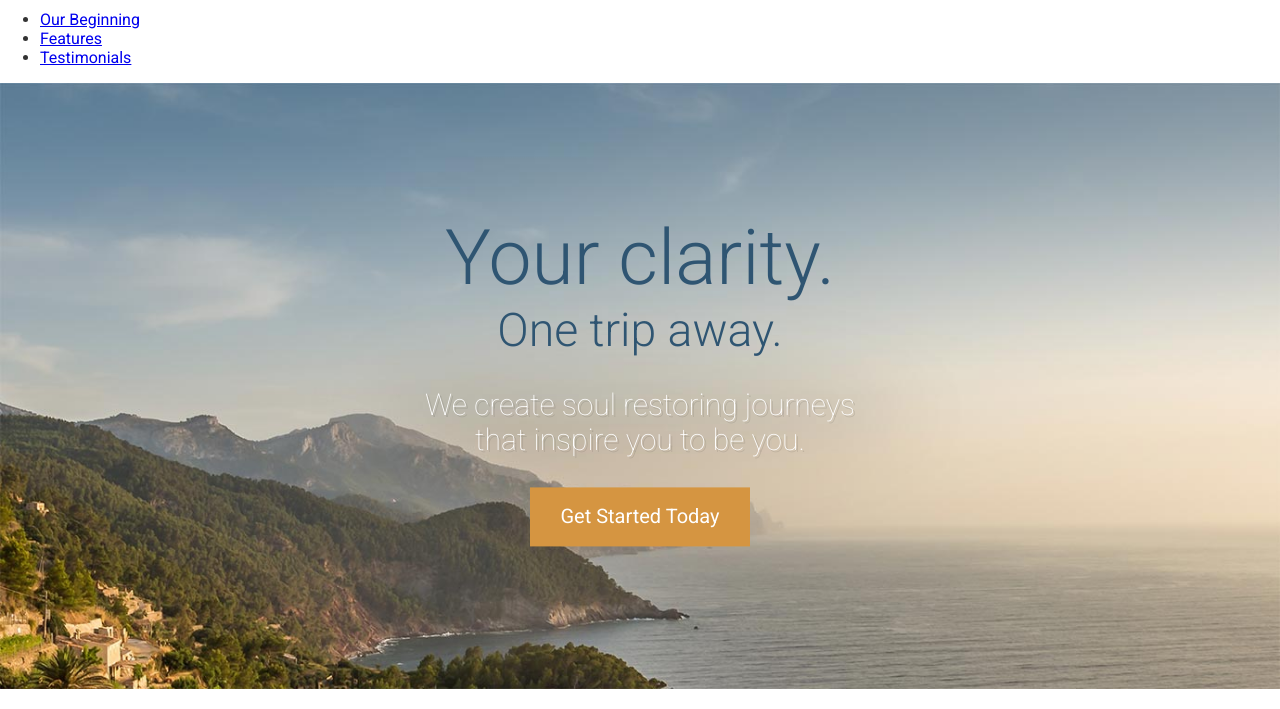
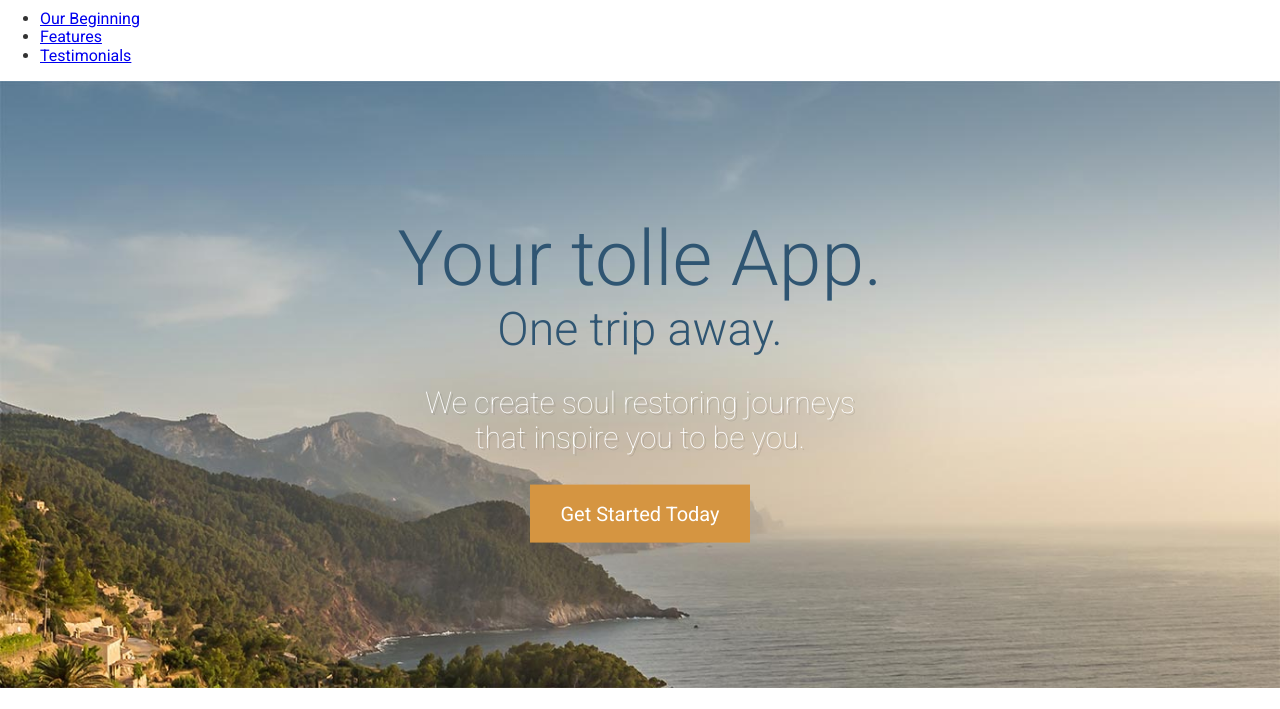
Before and after one commit to uvenil/ultra-text, a website: page app/index.html in a window 1280 px wide. Shown: the part 82-791 px from the top of the page. Drawn offline with Linux system fonts and the light colour scheme.

```diff
--- a/app/index.html
+++ b/app/index.html
@@ -34,7 +34,7 @@
     </picture>
 
     <div class="large-hero__text-content">
-      <h1 class="large-hero__title">Your clarity.</h1>
+      <h1 class="large-hero__title">Your tolle App.</h1>
       <h2 class="large-hero__subtitle">One trip away.</h2>
       <p class="large-hero__description">We create soul restoring journeys that inspire you to be you.</p>
       <p><a href="#" class="btn btn--orange btn--large">Get Started Today</a></p>
--- a/app/temp/styles/styles.css
+++ b/app/temp/styles/styles.css
@@ -2,13 +2,15 @@
 
 /**
  * 1. Change the default font family in all browsers (opinionated).
- * 2. Prevent adjustments of font size after orientation changes in IE and iOS.
+ * 2. Correct the line height in all browsers.
+ * 3. Prevent adjustments of font size after orientation changes in IE and iOS.
  */
 
 html {
   font-family: sans-serif; /* 1 */
-  -ms-text-size-adjust: 100%; /* 2 */
-  -webkit-text-size-adjust: 100%; /* 2 */
+  line-height: 1.15; /* 2 */
+  -ms-text-size-adjust: 100%; /* 3 */
+  -webkit-text-size-adjust: 100%; /* 3 */
 }
 
 /**
@@ -256,6 +258,7 @@
 
 button,
 input,
+optgroup,
 select,
 textarea {
   font: inherit; /* 1 */
```
Also changed, not shown: app/assets/styles/modules/_large-hero.css (line endings or trailing spaces).
